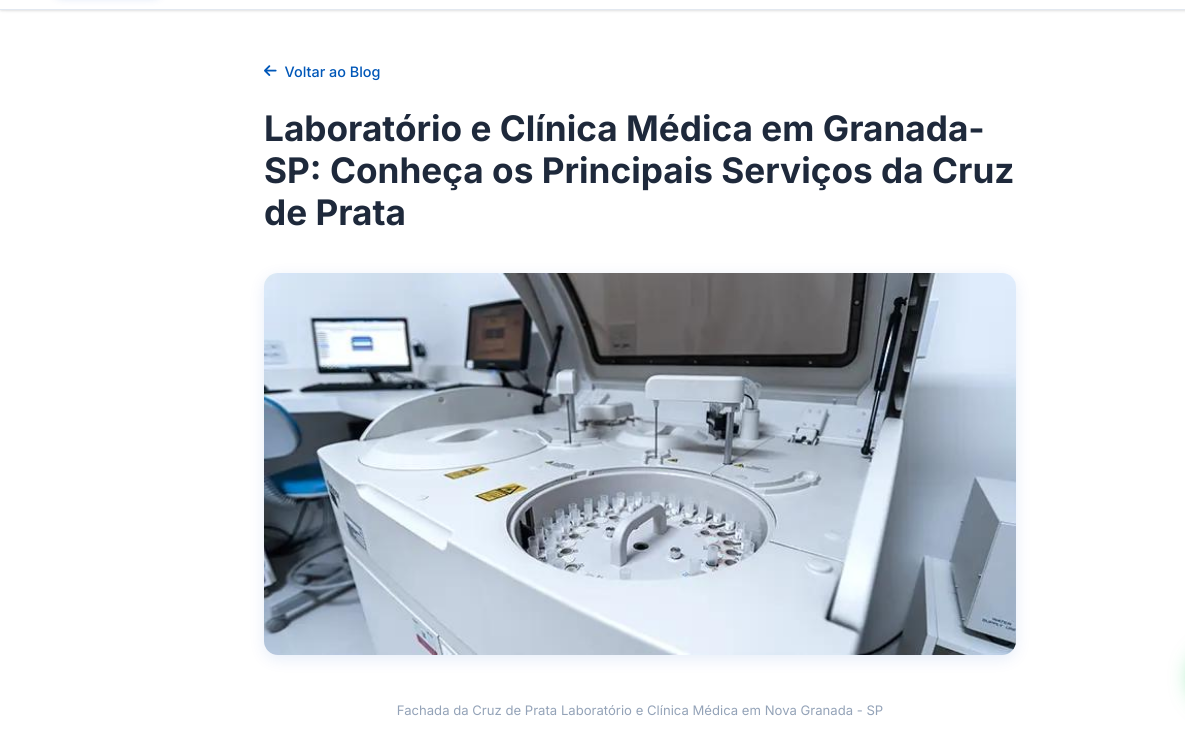
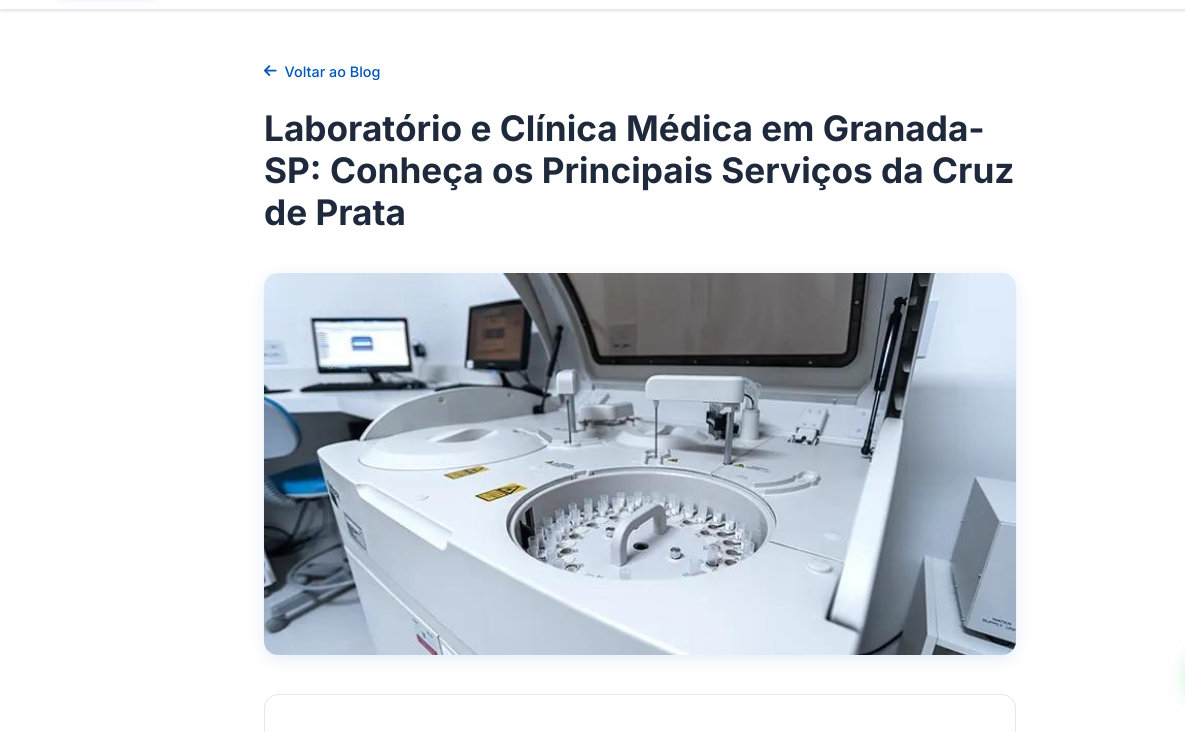
Before and after one commit to Darioari/cruzdepratalaboratorio, a plain HTML site: page blog-cruz-de-prata/laboratorio-e-clinica-medica-em-granada-sp.html in a window 1280 px wide. Shown: the part 61-793 px from the top of the page, 0-1185 px from the left. Drawn offline with Linux system fonts and the light colour scheme.

Commit message:
Oculta legenda da imagem destacada no post

```diff
--- a/blog-cruz-de-prata/laboratorio-e-clinica-medica-em-granada-sp.html
+++ b/blog-cruz-de-prata/laboratorio-e-clinica-medica-em-granada-sp.html
@@ -220,7 +220,7 @@
     .post-header { padding: 3rem 0 1.5rem; }
     .post-header h1 { margin-bottom: 1rem; }
     .post-featured-image { width: 100%; max-height: 450px; object-fit: cover; border-radius: var(--radius-md); margin-bottom: 2rem; box-shadow: var(--shadow-md); }
-    .post-featured-caption { font-size: .82rem; color: var(--gray-400); text-align: center; margin-top: .35rem; margin-bottom: 2rem; }
+    .post-featured-caption { display: none; }
     .post-content { background: var(--white); border: 1px solid var(--gray-200); border-radius: var(--radius-md); padding: 2.5rem; margin-bottom: 3rem; }
     .post-content a { font-weight: 600; }
     .post-back { display: inline-flex; align-items: center; gap: .5rem; margin-bottom: 1.5rem; font-size: .9rem; font-weight: 500; }
```
